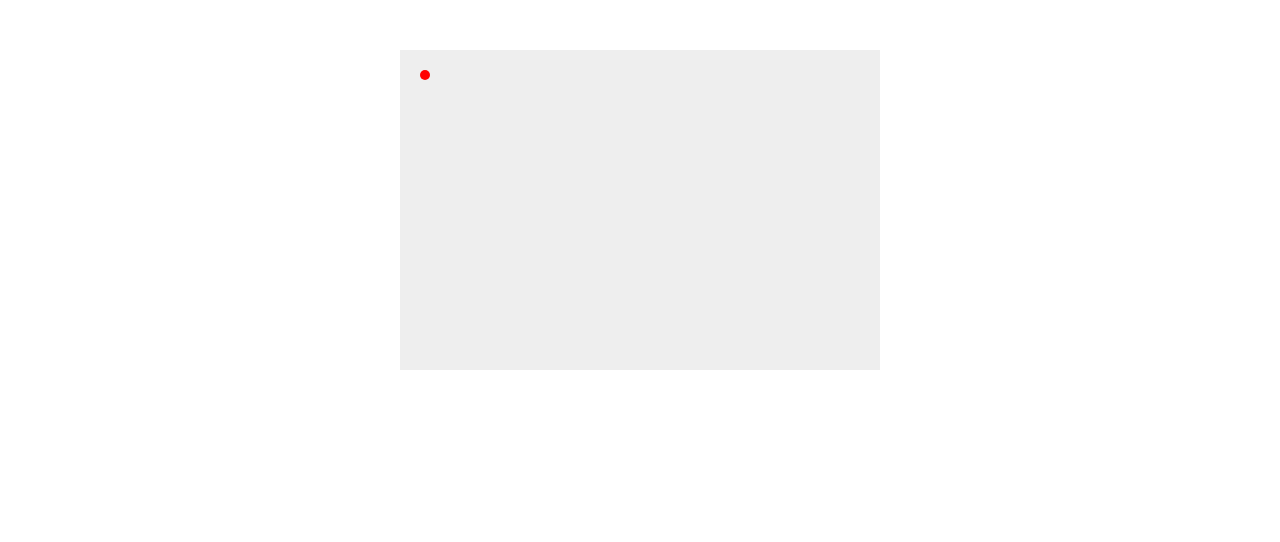
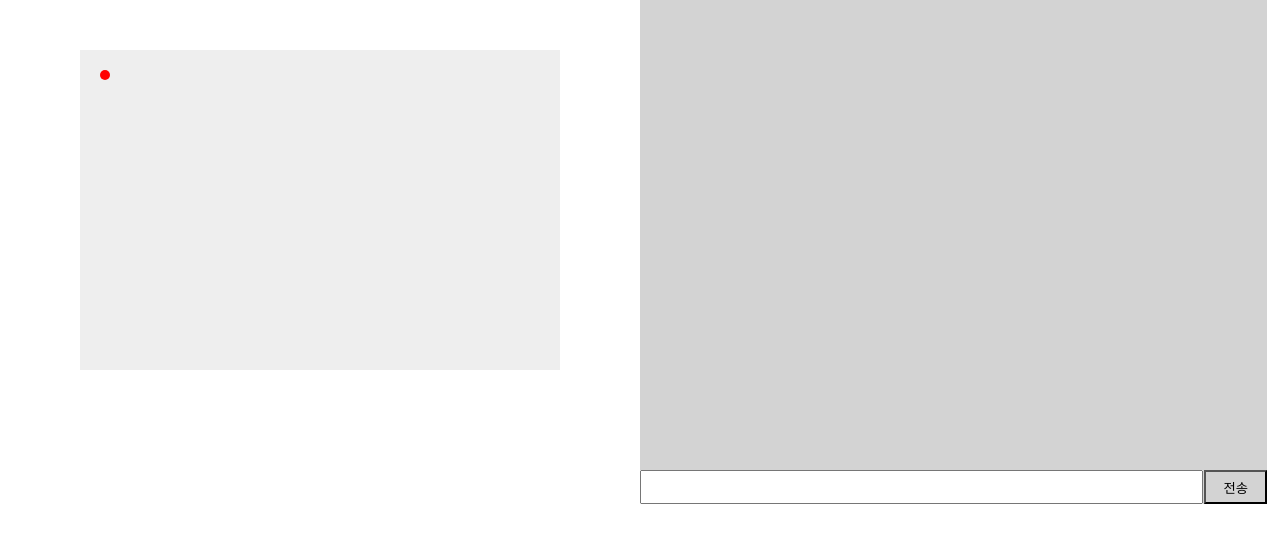
Before and after one commit to rldhks8745/myGameNodeServer, a plain HTML site: page client/index.html in a window 1280 px wide. Drawn offline with Linux system fonts and the light colour scheme.

Commit message:
채팅UI 디자인

```diff
--- a/client/index.html
+++ b/client/index.html
@@ -8,17 +8,63 @@
             padding: 0;
             margin: 0;
         }
+        #canvasFrame {
+            width : 50%;
+            height : 500px;
+            float : left;
+        }
     	canvas {
             background: #eee;
             display: block;
-            margin: 50px auto;
+            margin : 50px auto;
+        }
+
+        /** 채팅박스 **/
+        #chatFrame {
+            width : 49%;
+            height : 504px;
+            background-color : lightgray;
+            float : left;
+        }
+        #chatFrame #chatBox {
+            width : 100%;
+            height : 470px;
+            overflow-y : auto;
+        }
+        #chatFrame #chatText {
+            width : 90%;
+            height : 30px;
+            background-color : lightgray;
+            float : left;
+        }
+        #chatFrame #chatSend {
+            width : 10%;
+            height : 30px;
+            background-color : lightgray;
+            float : left;
+        }
+        #chatFrame input[ type = text ] {
+            width : 99%;
+            height : 30px;
+        }
+        #chatFrame input[ type = button ] {
+            width : 100%;
+            height : 34px;
+            background-color : lightgray;
         }
     </style>
 </head>
 <body>
-
-<canvas id="myCanvas" width="480" height="320"></canvas>
+    <div id="canvasFrame">
+        <canvas id="myCanvas" width="480" height="320"></canvas>
+    </div>
+    <div id="chatFrame">
+        <div id="chatBox"></div>
+        <div id="chatText"><input type="text"></div>
+        <div id="chatSend"><input type="button" value="전송"></div>
+    </div>
 </body>
 </html>
 
-<script type="text/javascript" src="/client/main.js"></script>
+<!-- <script type="text/javascript" src="/client/main.js"></script> -->
+<script type="text/javascript" src="main.js"></script>
```
